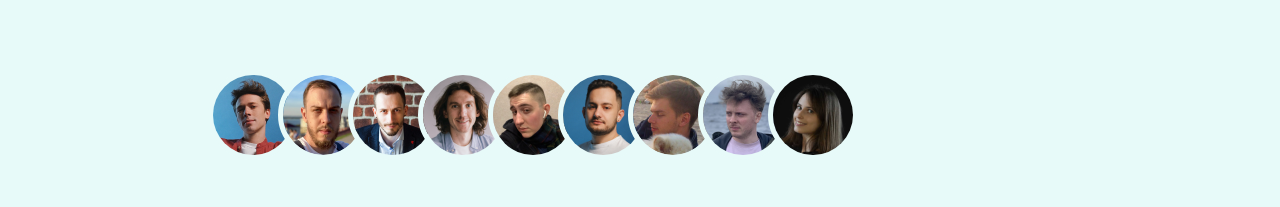
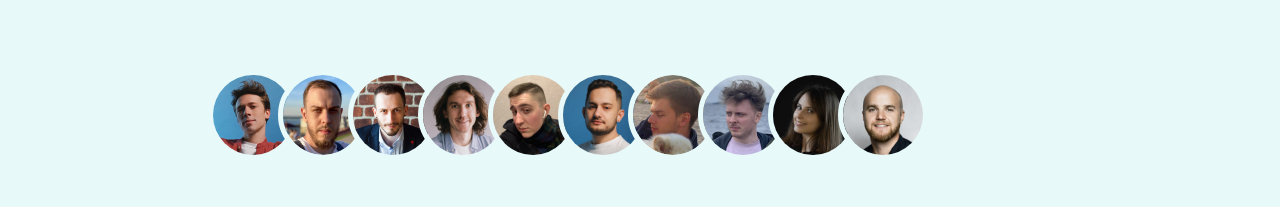
Before and after one commit to Delendik/yahht-web, a Next.js app: page / in a window 1280 px wide. Shown: the part 202-409 px from the top of the page. Built offline with nearby package versions, Linux system fonts and the light colour scheme.

Commit message:
add pavel

```diff
--- a/src/components/Header/Header.tsx
+++ b/src/components/Header/Header.tsx
@@ -90,6 +90,14 @@ export default function Header() {
             src="/anna.png"
             srcSet="/anna@2x.png 2x"
           />
+          <img
+            className={styles.header__avatar}
+            width="80"
+            height="80"
+            alt="avatar"
+            src="/pavel.png"
+            srcSet="/pavel@2x.png 2x"
+          />
         </div>
 
         <Link href="/about">
```
Also changed, not shown: public/pavel.png (added), public/pavel@2x.png (added).
